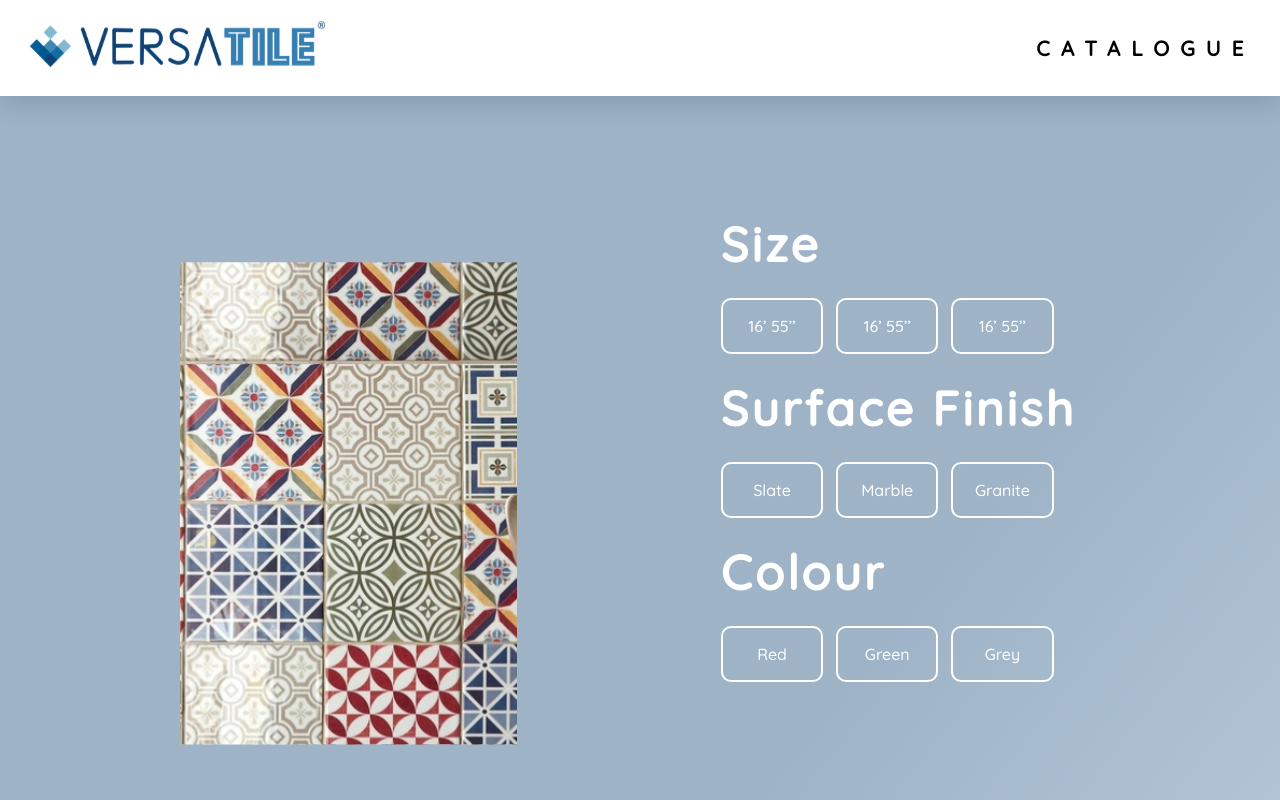
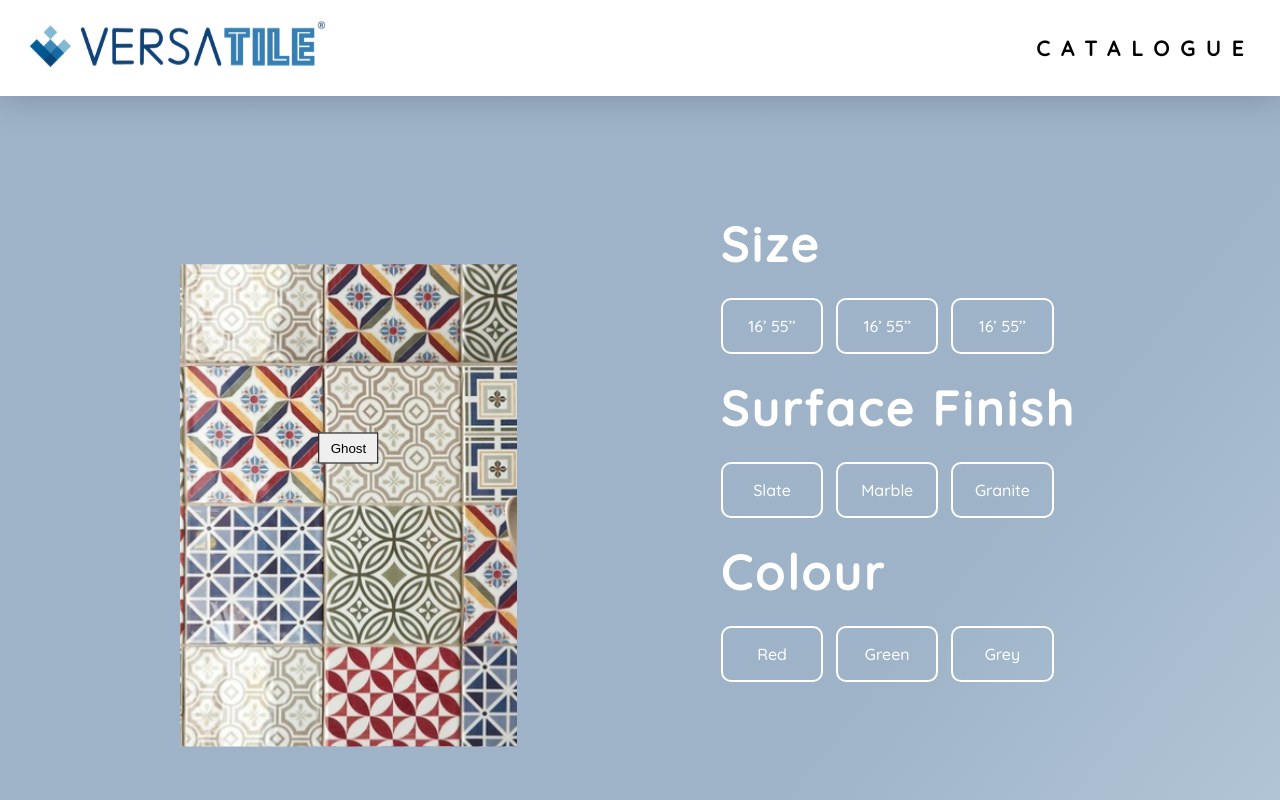
Before and after one commit to tarupathak/Versatile, a React (Create React App) app: page / in a window 1280 px wide. Built offline with nearby package versions, Linux system fonts and the light colour scheme.

Commit message:
Added button on carpet img

```diff
--- a/package.json
+++ b/package.json
@@ -6,8 +6,10 @@
     "@testing-library/jest-dom": "^5.16.5",
     "@testing-library/react": "^13.4.0",
     "@testing-library/user-event": "^13.5.0",
+    "bootstrap": "^5.3.0",
     "browser-router": "^0.2.0",
     "react": "^18.2.0",
+    "react-bootstrap": "^2.7.4",
     "react-dom": "^18.2.0",
     "react-otp-input": "^3.0.2",
     "react-router-dom": "^6.11.2",
--- a/src/Pages/Home.jsx
+++ b/src/Pages/Home.jsx
@@ -2,6 +2,8 @@ import React from "react";
 import "./style.css";
 import cloth from "../Images/clothImg.svg";
 import Nav from "../Components/Nav";
+import { NavLink } from "react-router-dom";
+import { Button, ButtonToolbar } from 'rsuite';
 
 const Home = () => {
   return (
@@ -9,6 +11,11 @@ const Home = () => {
       <Nav />
       <div id="home">
         <div id="cloth-img">
+          <NavLink to="/tiles">
+            <ButtonToolbar>
+              <Button appearance="ghost">Ghost</Button>
+            </ButtonToolbar>
+          </NavLink>
           <img src={cloth} alt="cloth-img" />
         </div>
         <div id="btn-flex">
--- a/src/Pages/style.css
+++ b/src/Pages/style.css
@@ -182,7 +182,14 @@ h3 {
   flex-wrap: wrap;
   height: 88vh;
 }
-
+#cloth-img {
+  display: flex;
+  flex-direction: column;
+  justify-content: center;
+  align-items: center;
+  position: relative;
+  overflow: hidden;
+}
 #cloth-img img {
   margin-top: 5vh;
   width: 26.3vw;
@@ -309,18 +316,18 @@ h3 {
     height: 2.5vh;
     width: 7vw;
   }
-  .fles-container{
+  .fles-container {
     flex-direction: column;
   }
 
-  .option-flex{
-    margin:1.5vh;
+  .option-flex {
+    margin: 1.5vh;
   }
-  #size{
+  #size {
     text-align: center;
   }
 
-  #color{
+  #color {
     text-align: center;
   }
 }
@@ -332,9 +339,6 @@ h3 {
     font-size: 1vh;
   }
 }
-
-
-
 
 @media (max-width: 459px) {
   .btn-flex button {
@@ -349,3 +353,18 @@ h3 {
     width: 13.6vw;
   }
 }
+
+@import "rsuite/dist/rsuite.css";
+
+.rs-btn-ghost.rs-btn {
+  padding: 7px 11px;
+  color: #000;
+  border: 1px solid #000;
+}
+
+#cloth-img .rs-btn-ghost.rs-btn {
+  position: absolute;
+  top: 50%;
+  transform: translate(-50%, -50%);
+  color: #000;
+}
```
Also changed, not shown: 1 other file (tests, documents, lock files or other folders).
